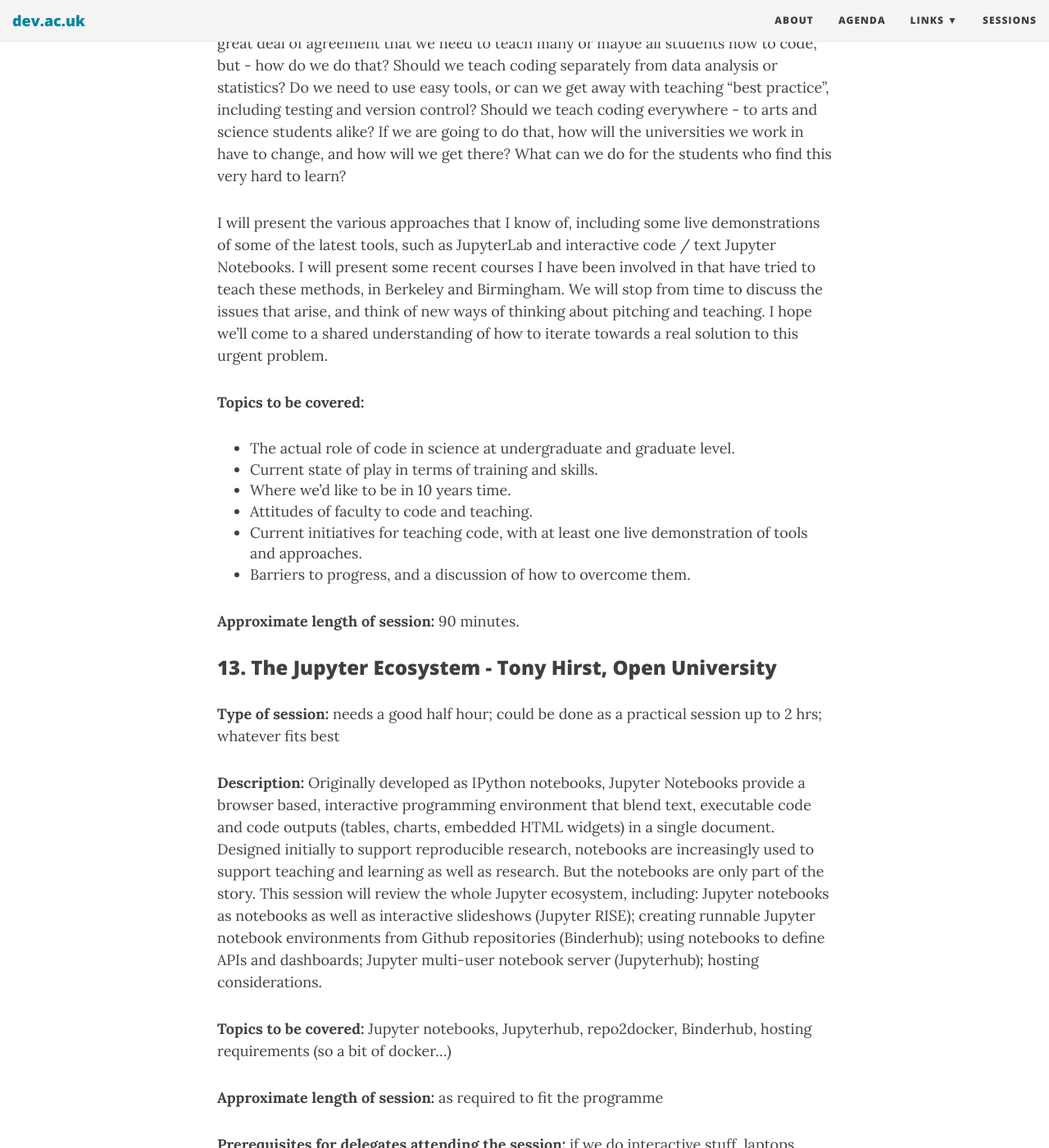
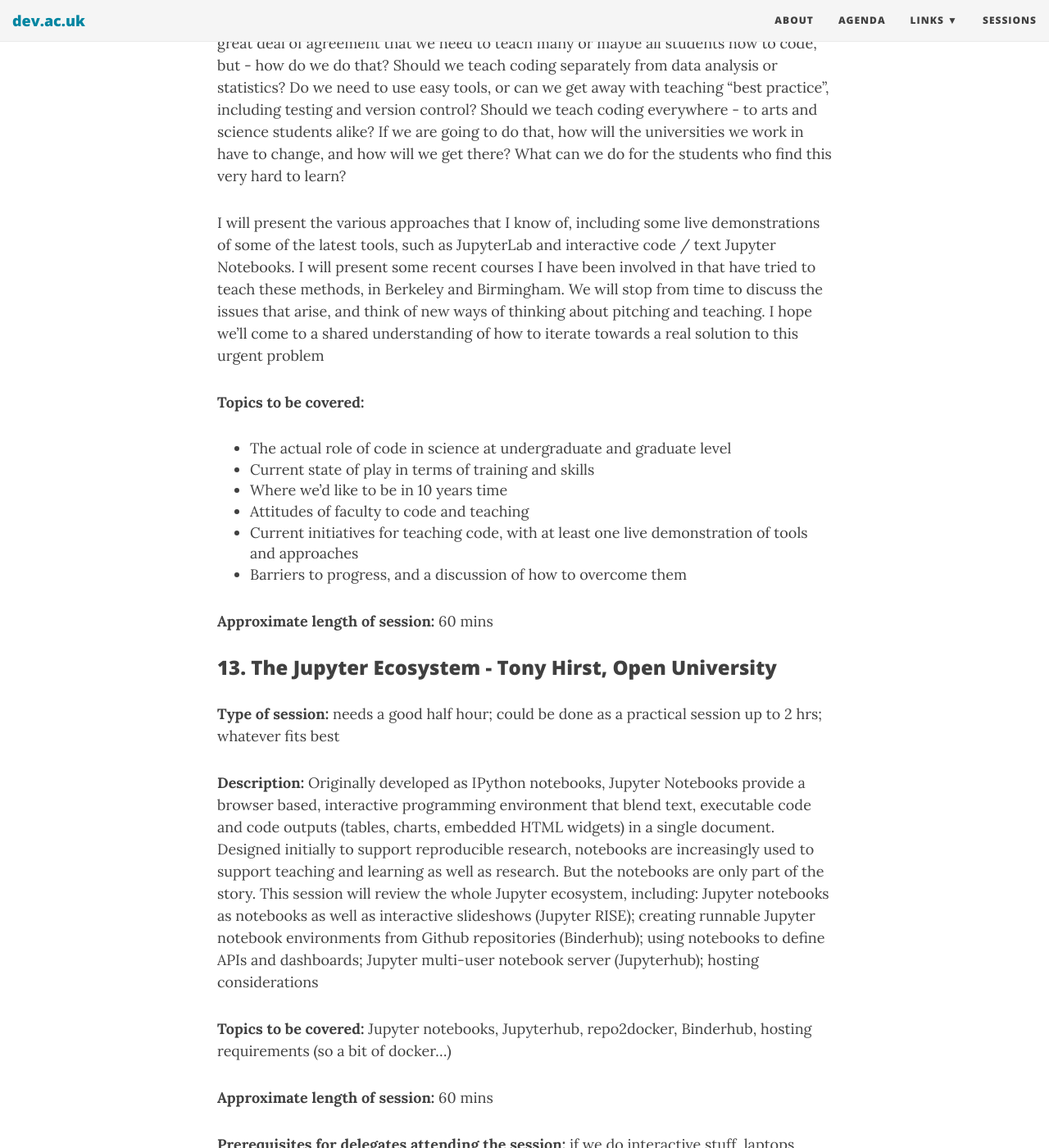
Before and after one commit to devacuk/devacuk.github.io, a Jekyll site: the page built from sessions.md, in a window 1280 px wide and 1400 px high, scrolled down 5357 px. Shown: the whole window at 82% size. Built offline with Jekyll 4.4.1, drawn with Linux system fonts in a browser that asks for light colours; nearby versions of some CDN libraries; our own code applies the rules of GitHub Pages for plain Markdown files; some of the changed text lies outside the part shown.

Commit message:
wrangling

```diff
--- a/sessions.md
+++ b/sessions.md
@@ -5,21 +5,21 @@
 
 **Type:** Presentation
 
-**Desc:** Our job is to support undergraduate, postgraduates and academics. Most of us have been students, but few people in university IT fully understand what academics really do. Chris has put together a whirlwind summary of what academics spend all their time doing. Academics, as a profession, have unique quirks and it helps to understand why.
+**Desc:** Our job is to support undergraduate, postgraduates and academics. Most of us have been students, but few people in university IT fully understand what academics really do. Chris has put together a whirlwind summary of what academics spend all their time doing. Academics, as a profession, have unique quirks and it helps to understand why
 
-**Topics:** Understanding academics. Non technical, but useful to understand our users.
+**Topics:** Understanding academics. Non technical, but useful to understand our users
 
-**Duration:** 30 minutes
+**Duration:** 30 mins
 
 ### 2. A day in the life of a Research Software Engineer - James Grant, University of Bath
 
 **Type of session:** Presentation/Discussion
 
-**Description:** I will give an overview of the activities of an RSE and describe the different type of roles that are developing as the community, technologies, university investment and different delivery models evolve.
+**Description:** I will give an overview of the activities of an RSE and describe the different type of roles that are developing as the community, technologies, university investment and different delivery models evolve
 
-**Topics:** What does an RSE do, what do RSE Groups look like, successes of the RSE movement.
+**Topics:** What does an RSE do, what do RSE Groups look like, successes of the RSE movement
 
-**Approximate length of session:** Up to an hour, talk and questions
+**Approximate length of session:** 60 mins
 
 **Presentation requirements:** Projector/Screen
 
@@ -60,7 +60,7 @@
 * Tweaking VR settings
 * Adding simple interactivity
 
-**Length of Session:** 45 mins to an hour
+**Length of Session:** 60 mins
 
 **Pre-requisites:**
 
@@ -72,36 +72,36 @@
 **Type of session:** Hands on
 
 **Description:** So you want to play with WordPress, come jump in the ball pit and see how you make
-  what you thought was a blogging platform do all manner of things.
+  what you thought was a blogging platform do all manner of things
 
 **Topics to be covered:** Getting started with WordPress. WordPress Widgets. WordPress Content. WordPress
-  custom content. WordPress plugins.
+  custom content. WordPress plugins
 
-**Approximate length of session:** 45 mins or so
+**Approximate length of session:** 45 mins
 
 **Prerequisites for delegates attending the session:** I'll set up a github of downloads. Web host access would help as well
 
 ### 6. Behaviour Driven Development with SpecFlow and Selenium - Antony Jackson, London Business School
 
-**Description:** A demo of an automated test suite we have built in C### / .Net using SpecFlow and Selenium Web Driver. Drill down into the Gherkin, SpecFlow and Selenium Web Driver code. Discussion of the lessons learned.
+**Description:** A demo of an automated test suite we have built in C\# / .Net using SpecFlow and Selenium Web Driver. Drill down into the Gherkin, SpecFlow and Selenium Web Driver code. Discussion of the lessons learned
 
-**Topics covered:** BDD, SpecFlow, Gherkin, Continuous Delivery, Automated UI Testing, Selenium Web Driver.
+**Topics covered:** BDD, SpecFlow, Gherkin, Continuous Delivery, Automated UI Testing, Selenium Web Driver
 
-**Approximate length of session:** 1 hour
+**Approximate length of session:** 60 mins
 
 ### 7. Implementing Agile working practices - John Paul Jones, University of Cumbria
 
 **Description:** A short presentation on implementing Agile working practices
 
-**Approximate length of session:** 10 minutes
+**Approximate length of session:** 10 mins
 
 ### 8. Dealing with technical debt - Christopher Gutteridge, University of Southampton
 
 **Type of session:** Presentation + workshop
 
-**Description:**     In the days of malware, GDPR and the rest, how do we cope with legacy systems built by you, or your predecessors, that are now a liability? How do we handle the politics of decades of evolving technology? Chris will start the session with a short talk on his experiences (15 minutes) and then lead a discussion to discuss people in the room’s challenges and the group’s suggestions on how to address them. A note taker will attempt to capture the best bits into a document we can improve on later and share with the community. This document https://docs.google.com/document/d/1vd8yOagTPPDcZsHpNMh-bIiKL3tjPDb4xrbXbP1hrdM/edit### was produced in a similar session last year.
+**Description:**     In the days of malware, GDPR and the rest, how do we cope with legacy systems built by you, or your predecessors, that are now a liability? How do we handle the politics of decades of evolving technology? Chris will start the session with a short talk on his experiences (15 mins) and then lead a discussion to discuss people in the room’s challenges and the group’s suggestions on how to address them. A note taker will attempt to capture the best bits into a document we can improve on later and share with the community. This document https://docs.google.com/document/d/1vd8yOagTPPDcZsHpNMh-bIiKL3tjPDb4xrbXbP1hrdM/edit\# was produced in a similar session last year
 
-**Topics to be covered:**  Coping with technical debt, strategic procrastination, tips on tech and politics.
+**Topics to be covered:**  Coping with technical debt, strategic procrastination, tips on tech and politics
 
 **Approximate length of session:** 60 mins
 
@@ -111,36 +111,36 @@
 
 **Description:** As with all departments in institutions within higher education development teams are feeling the squeeze what steps can we take to ensure we 'do more with less'
 
-**Topics to be covered:** Expanding your development community outside your team. Tackling technical debt. Freeing up developer's time from non-development tasks. End user involvement is the key to a successful system.
+**Topics to be covered:** Expanding your development community outside your team. Tackling technical debt. Freeing up developer's time from non-development tasks. End user involvement is the key to a successful system
 
-**Approximate length of session:** 30 minutes
+**Approximate length of session:** 30 mins
 
 ### 10. Test all the things! QA and CI at the OU - Mark Johnson, Open University
 
 **Type of session:** Presentation
 
-**Description:** The Open University has a large team of developers working on their VLE, delivering quarterly releases with 100+ features in each release, plus upstream changes from Moodle.  In this session we’ll look out how we maintain a high rate of delivery without breaking things.
+**Description:** The Open University has a large team of developers working on their VLE, delivering quarterly releases with 100+ features in each release, plus upstream changes from Moodle.  In this session we’ll look out how we maintain a high rate of delivery without breaking things
 
 **Topics to be covered:** Quality assurance, automated testing, continuous integration, functionality testing, unit testing
 
-**Approximate length of session:** 20-30 minutes
+**Approximate length of session:** 20 mins
 
 ### 11. Getting started with AWS - Stephen Robinson, Lancaster University
 
 **Type of session:** Presentation/Demo
 
-**Description:** A brief overview of why we decided to use AWS at Lancaster University Library and how we have automated setting up our AWS accounts and infrastructure. This will include a walkthrough of setting up core AWS configurations and services.
+**Description:** A brief overview of why we decided to use AWS at Lancaster University Library and how we have automated setting up our AWS accounts and infrastructure. This will include a walkthrough of setting up core AWS configurations and services
 
 **Topics to be covered:** AWS, Terraform, Linux
 
-**Approximate length of session:** 1-2 hours
+**Approximate length of session:** 60-90 mins
 
 **Prerequisites for delegates attending the session:** Interest in how to get started with AWS, early days in using AWS
 
 ### 12. How can we teach coding to scientists? Matthew Brett, University of Birmingham
 
 **Type of session:** Presentation/Lightning talk/Hands on/Demo/Other
-I think this is an Other, but closest to a presentation.
+I think this is an Other, but closest to a presentation
 
 **Description:** Many scientists, myself included, have found themselves learning how
 to be developers.   We have had to do this in order to do our
@@ -162,31 +162,31 @@
 methods, in Berkeley and Birmingham.  We will stop from time to
 discuss the issues that arise, and think of new ways of thinking about
 pitching and teaching.  I hope we'll come to a shared understanding of
-how to iterate towards a real solution to this urgent problem.
+how to iterate towards a real solution to this urgent problem
 
 **Topics to be covered:**
 
-* The actual role of code in science at undergraduate and graduate level.
-* Current state of play in terms of training and skills.
-* Where we'd like to be in 10 years time.
-* Attitudes of faculty to code and teaching.
+* The actual role of code in science at undergraduate and graduate level
+* Current state of play in terms of training and skills
+* Where we'd like to be in 10 years time
+* Attitudes of faculty to code and teaching
 * Current initiatives for teaching code, with at least one live
-demonstration of tools and approaches.
-* Barriers to progress, and a discussion of how to overcome them.
+demonstration of tools and approaches
+* Barriers to progress, and a discussion of how to overcome them
 
-**Approximate length of session:** 90 minutes.
+**Approximate length of session:** 60 mins
 
 ### 13. The Jupyter Ecosystem - Tony Hirst, Open University
 
 **Type of session:** needs a good half hour; could be done as a practical session up to 2 hrs; whatever fits best
 
-**Description:** Originally developed as IPython notebooks, Jupyter Notebooks provide a browser based, interactive programming environment that blend text, executable code and code outputs (tables, charts, embedded HTML widgets) in a single document. Designed initially to support reproducible research, notebooks are increasingly used to support teaching and learning as well as research. But the notebooks are only part of the story. This session will review the whole Jupyter ecosystem, including: Jupyter notebooks as notebooks as well as interactive slideshows (Jupyter RISE); creating runnable Jupyter notebook environments from Github repositories (Binderhub); using notebooks to define APIs and dashboards; Jupyter multi-user notebook server (Jupyterhub); hosting considerations.
+**Description:** Originally developed as IPython notebooks, Jupyter Notebooks provide a browser based, interactive programming environment that blend text, executable code and code outputs (tables, charts, embedded HTML widgets) in a single document. Designed initially to support reproducible research, notebooks are increasingly used to support teaching and learning as well as research. But the notebooks are only part of the story. This session will review the whole Jupyter ecosystem, including: Jupyter notebooks as notebooks as well as interactive slideshows (Jupyter RISE); creating runnable Jupyter notebook environments from Github repositories (Binderhub); using notebooks to define APIs and dashboards; Jupyter multi-user notebook server (Jupyterhub); hosting considerations
 
 **Topics to be covered:** Jupyter notebooks, Jupyterhub, repo2docker, Binderhub, hosting requirements (so a bit of docker…)
 
-**Approximate length of session:** as required to fit the programme
+**Approximate length of session:** 60 mins
 
-**Prerequisites for delegates attending the session:** if we do interactive stuff, laptops, network connection.
+**Prerequisites for delegates attending the session:** if we do interactive stuff, laptops, network connection
 
 ### 14. Introducing EduTech: best practice ideas for engaging staff and students - Dawn Rimmer, Bromsgrove School
 
@@ -194,9 +194,9 @@
 
 **Description:** Discussing some pitfalls and recommended solutions to improve on-boarding experiences for students and staff with new EduTech
 
-**Topics to be covered:** Introducing EduTech to techphobic colleagues, introducing EduTech to exams-focused students, supporting students who have limited IT skills despite smartphone attachment,
+**Topics to be covered:** Introducing EduTech to techphobic colleagues, introducing EduTech to exams-focused students, supporting students who have limited IT skills despite smartphone attachment
 
-**Approximate length of session:** 10mins chat, 10mins questions/group chat?
+**Approximate length of session:** 10 mins
 
 **Prerequisites for delegates attending the session:** Nothing, except patience with FE teacher talking from a pedagogical, teaching & learning development perspective!
 
@@ -204,24 +204,25 @@
 
 **Type of session:** Lightning talk/Demo
 
-**Description:** I’ll talk about some of the particular challenges mathematics poses with respect to accessibility, and demonstrate some technologies that are aiming to improve it, including MathJax’s screenreader support, and a Markdown editor adapted for a maths student with limited mobility.
+**Description:** I’ll talk about some of the particular challenges mathematics poses with respect to accessibility, and demonstrate some technologies that are aiming to improve it, including MathJax’s screenreader support, and a Markdown editor adapted for a maths student with limited mobility
 
 **Topics to be covered:** Accessibility, maths, input methods, HTML, CSS, Markdown
 
-**Approximate length of session:** 15 minutes
+**Approximate length of session:** 10 mins
 
-**Prerequisites for delegates attending the session:** None, but aimed at anyone responsible for putting maths on the web or with responsibility for students with accessibility needs.
+**Prerequisites for delegates attending the session:** None, but aimed at anyone responsible for putting maths on the web or with responsibility for students with accessibility needs
 
 ### 16. The ORCID API for researcher identifiers - Monica Duke, Jisc and Matteo Cancellieri, Open University
 
 **Type of session:** Lightning talk
 
 **Description:** An introduction to the ORCID API, how to access it, how to explore it + invite to jisc ORCID hackday
-Topics to be covered:** researcher identifiers, ORCID API
 
-**Approximate length of session:** 10 minutes
+**Topics to be covered:** researcher identifiers, ORCID API
 
-**Prerequisites for delegates attending the session:** an interest in scholarly communications and the role of researcher identifiers
+**Approximate length of session:** 10 mins
+
+**Prerequisites for delegates attending the session:** An interest in scholarly communications and the role of researcher identifiers
 
 ### 17. Student Checklist Manifesto - Arul Vaithilingam, York St John University
 
@@ -231,17 +232,17 @@
 
 **Topics to be covered:** Time Management, Cost Effective, Benefits
 
-**Approximate length of session:** 10-15 mins.
+**Approximate length of session:** 10 mins
 
 ### 18. Visualising your data in Unity3D - Erick Martins Ratamero, University of Warwick
 
-**Type of session:** Presentation (or Lightning Talk if necessary)
+**Type of session:** Presentation
 
-**Description:** In this presentation I will go through some examples of data visualisation in Unity3D and outline the advantages of using this engine for your own data.
+**Description:** In this presentation I will go through some examples of data visualisation in Unity3D and outline the advantages of using this engine for your own data
 
 **Topics to be covered:** Unity3D, virtual reality, data visualisation
 
-**Approximate length of session:** 20 minutes (for presentation), 5 minutes (for lightning talk)
+**Approximate length of session:** 20 mins
 
 ### 19.  SharePoint Migration using PowerShell - Tristian O’Brien, University of Brighton
 
@@ -253,43 +254,44 @@
 
 **Approximate length of session:** 40 mins
 
-**Prerequisites for delegates attending the session:** none, but SharePoint and PowerShell background advantageous
+**Prerequisites for delegates attending the session:** None, but SharePoint and PowerShell background advantageous
 
 ### 20. Mathematical e-assessment software - Christian Lawson-Perfect, University of Newcastle
 
 **Type of session:** Demo/Hands-on
 
-**Description:** I’ll demonstrate the current generation of open source maths e-assessment tools, including Numbas and STACK, and point out some of the interesting coding challenges posed by randomly generating  and assessing mathematics questions as well as the opportunities presented by web visualisation technologies.
+**Description:** I’ll demonstrate the current generation of open source maths e-assessment tools, including Numbas and STACK, and point out some of the interesting coding challenges posed by randomly generating  and assessing mathematics questions as well as the opportunities presented by web visualisation technologies
 
 **Topics to be covered:** e-assessment, e-learning, maths
 
-**Approximate length of session:** 30 minutes
+**Approximate length of session:** 30 mins
 
-**Prerequisites for delegates attending the session:** Web browser on any kind of device. Some knowledge of university-level maths; parsers; infoviz will be useful.
+**Prerequisites for delegates attending the session:** Web browser on any kind of device. Some knowledge of university-level maths; parsers; infoviz will be useful
 
 ### 21. Building a Learner Management System:** a Just In Time approach - Jim Everett, University of Strathclyde
 
 **Type of session:** Presentation
 
-**Description:** The University of Strathclyde recently moved its lifelong learning programme to an online self-service portal where learners can find, enrol, pay for and manage their classes. The new portal also incorporates the full range of administration and reporting functionality including programme management, learner management and integration with the central university student records system. The presentation will explore how the portal is being developed form both a technical and project management perspective.
+**Description:** The University of Strathclyde recently moved its lifelong learning programme to an online self-service portal where learners can find, enrol, pay for and manage their classes. The new portal also incorporates the full range of administration and reporting functionality including programme management, learner management and integration with the central university student records system. The presentation will explore how the portal is being developed form both a technical and project management perspective
 
-The portal is being developed from scratch by the Development and Innovation Team on a .NET CMS platform (DNN) using a mix of T-SQL, C###, JavaScript and CMS plugins. We will investigate how this heterogeneous mix of development approaches is managed, and what we have found to be the benefits and complexities.
+The portal is being developed from scratch by the Development and Innovation Team on a .NET CMS platform (DNN) using a mix of T-SQL, C###, JavaScript and CMS plugins. We will investigate how this heterogeneous mix of development approaches is managed, and what we have found to be the benefits and complexities
 
 The portal is being delivered using a “just-in-time” agile approach with learners and administrators using the system as its functionality is being fleshed out. The presentation will explore the challenges of this approach and how it can be made to work for learners, administrators and developers.
 Topics to be covered: Agile Project Management, .NET + JavaScript development
-Approximate length of session:** 30min
+
+**Approximate length of session:** 30 mins
 
 ### 22. Introduction to Machine Learning - Juliette Culver, Open University
 
 **Type of session:** Presentation
 
-**Description:** This session is a taster aimed at developers with no machine learning experience, who would like to know what machine learning is exactly, how to get started using machine learning algorithms from a practical perspective, what issues to be aware of and how to go about learning more about the topic.
+**Description:** This session is a taster aimed at developers with no machine learning experience, who would like to know what machine learning is exactly, how to get started using machine learning algorithms from a practical perspective, what issues to be aware of and how to go about learning more about the topic
 
 **Topics to be covered:** Machine Learning
 
-**Approximate length of session:** 45 minutes
+**Approximate length of session:** 45 mins
 
-**Prerequisites for delegates attending the session:** There will be a short demo using Python 3 – for anybody wanting to follow along, downloading the Anaconda Python distribution (https://www.anaconda.com/download/) is recommended.
+**Prerequisites for delegates attending the session:** There will be a short demo using Python 3 – for anybody wanting to follow along, downloading the Anaconda Python distribution (https://www.anaconda.com/download/) is recommended
 
 ### 23. Academic developer culture - Alex Dutton, University of Oxford
 
@@ -303,11 +305,11 @@
 
 **Type of session:** Presentation/Demo
 
-**Description:** Making use of AWS regions to provide highly available and low latency web services to international teaching partnerships. Note: The ideas from this can be applied to any cloud computing platform.
+**Description:** Making use of AWS regions to provide highly available and low latency web services to international teaching partnerships. Note: The ideas from this can be applied to any cloud computing platform
 
 **Topics to be covered:** AWS, Docker
 
-**Approximate length of session:** 1 hour
+**Approximate length of session:** 60 mins
 
 ### 25. Knocking down silos: an introduction to the International Image Interoperability Framework (IIIF) APIs - Claire Knowles and Glen Robson, University of Edinburgh
 
@@ -317,16 +319,16 @@
 
 **Topics to be covered:**  Online interoperability with images and audio visual content
 
-**Approximate length of session:** 30 minutes
+**Approximate length of session:** 30 mins
 
-**Prerequisites for delegates attending the session:** e.g. an understanding of APIs
+**Prerequisites for delegates attending the session:** An understanding of APIs
 
 ### 26. Creating an elearning authoring tool for HE - Simon Date, King’s College London
 
-**Type of session:** Presentation/Lightning talk
+**Type of session:** Presentation
 
-**Description:** Kings Online, King’s College London’s distance learning team uses Adapt, a leading open source authoring tool to create courses for students. Over 2017 we have become one of the leading plugin developers for the platform and are in the process of becoming official collaborators for the project. Our diverse team of instructional designers, web designers and developers are keen to tailor a platform that was created for corporate elearning to be great for HE students by focusing on user experience and student’s unique requirements.
+**Description:** Kings Online, King’s College London’s distance learning team uses Adapt, a leading open source authoring tool to create courses for students. Over 2017 we have become one of the leading plugin developers for the platform and are in the process of becoming official collaborators for the project. Our diverse team of instructional designers, web designers and developers are keen to tailor a platform that was created for corporate elearning to be great for HE students by focusing on user experience and student’s unique requirements
 
-**Topics to be covered:** open source development, elearning, edtech, web design/development, UX, LX
+**Topics to be covered:** Open source development, elearning, edtech, web design/development, UX, LX
 
-**Approximate length of session:** 5-30 mins with questions
+**Approximate length of session:** 30 mins
```
Also changed, not shown: other parts of sessions.md (+1 -1 lines), agenda.md (+23 -23 lines).
